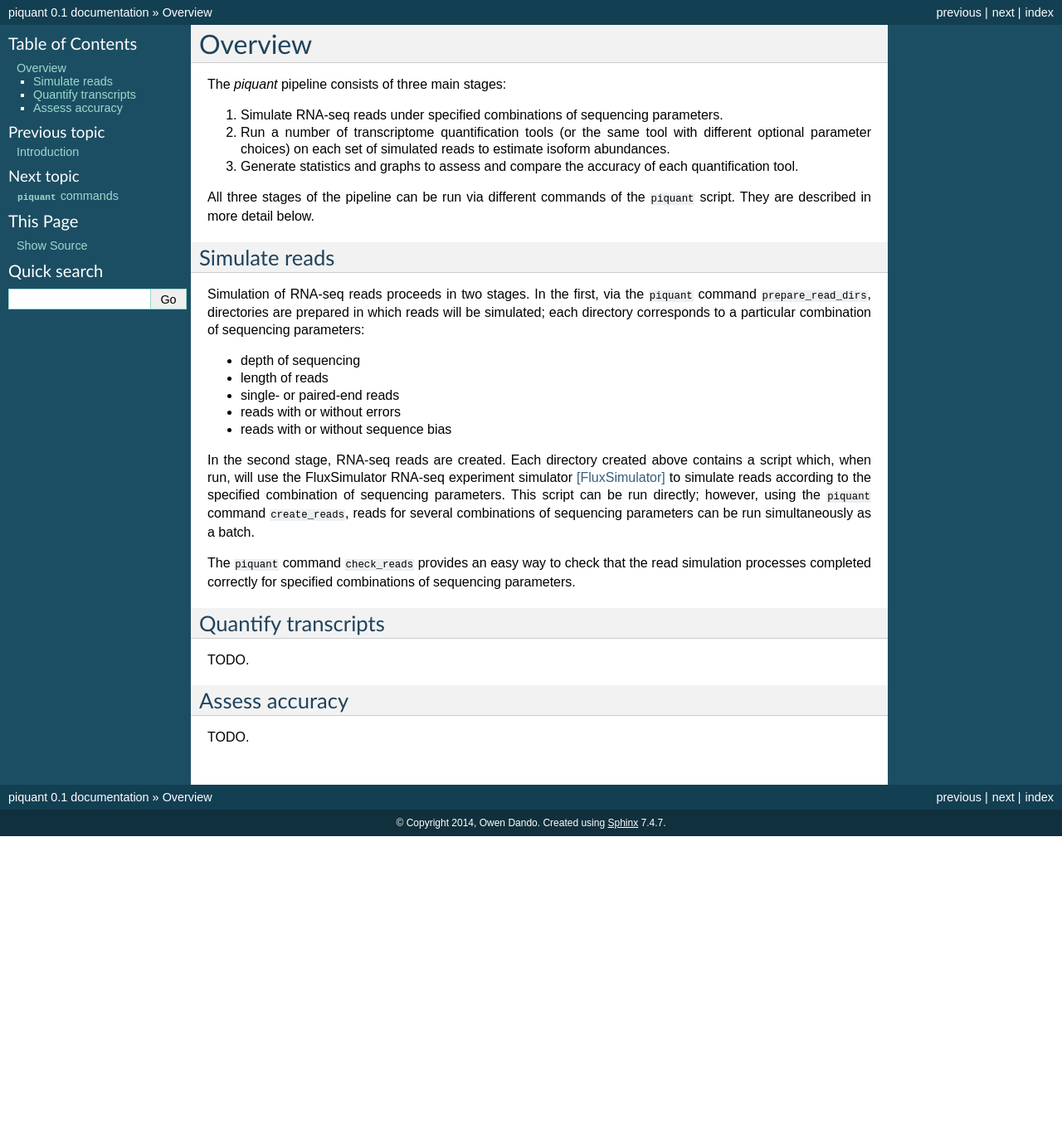
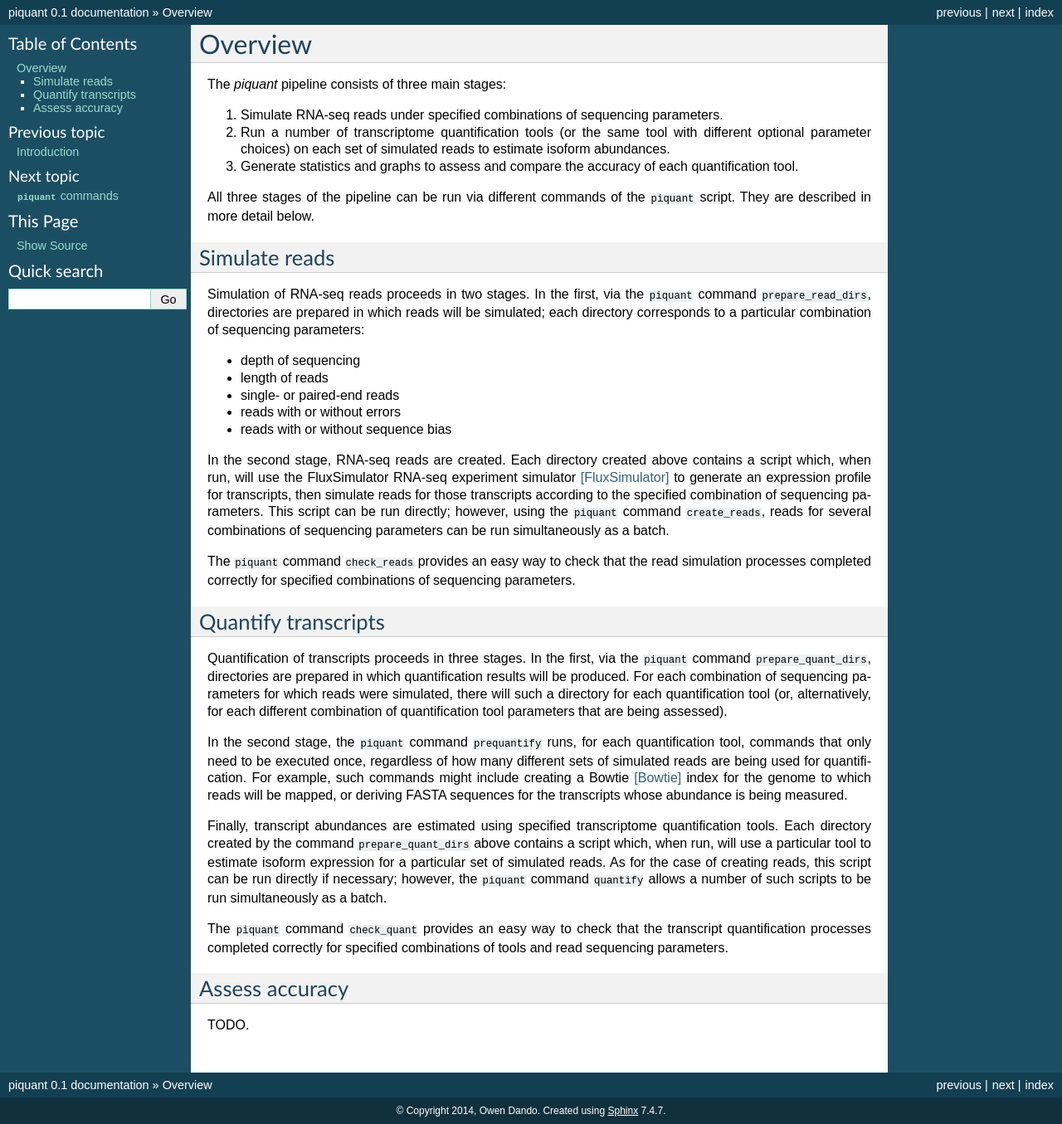
Before and after one commit to lweasel/piquant, a Sphinx documentation site: the page built from docs/overview.rst, in a window 1280 px wide. Shown: the whole page at 83% size. Built offline with Sphinx 7.4.7, drawn with Linux system fonts in a browser that asks for light colours; before the commit the page ends 1008 px from its top, so only the background shows below that.

Commit message:
Add "Quantify transcripts" to Overview document.

```diff
--- a/docs/overview.rst
+++ b/docs/overview.rst
@@ -20,14 +20,20 @@ Simulation of RNA-seq reads proceeds in two stages. In the first, via the ``piqu
 * reads with or without errors
 * reads with or without sequence bias
 
-In the second stage, RNA-seq reads are created. Each directory created above contains a script which, when run, will use the FluxSimulator RNA-seq experiment simulator [FluxSimulator]_ to simulate reads according to the specified combination of sequencing parameters. This script can be run directly; however, using the ``piquant`` command ``create_reads``, reads for several combinations of sequencing parameters can be run simultaneously as a batch.
+In the second stage, RNA-seq reads are created. Each directory created above contains a script which, when run, will use the FluxSimulator RNA-seq experiment simulator [FluxSimulator]_ to generate an expression profile for transcripts, then simulate reads for those transcripts according to the specified combination of sequencing parameters. This script can be run directly; however, using the ``piquant`` command ``create_reads``, reads for several combinations of sequencing parameters can be run simultaneously as a batch.
 
 The ``piquant`` command ``check_reads`` provides an easy way to check that the read simulation processes completed correctly for specified combinations of sequencing parameters.
 
 Quantify transcripts
 --------------------
 
-TODO.
+Quantification of transcripts proceeds in three stages. In the first, via the ``piquant`` command ``prepare_quant_dirs``, directories are prepared in which quantification results will be produced. For each combination of sequencing parameters for which reads were simulated, there will such a directory for each quantification tool (or, alternatively, for each different combination of quantification tool parameters that are being assessed).
+
+In the second stage, the ``piquant`` command ``prequantify`` runs, for each quantification tool, commands that only need to be executed once, regardless of how many different sets of simulated reads are being used for quantification. For example, such commands might include creating a Bowtie [Bowtie]_ index for the genome to which reads will be mapped, or deriving FASTA sequences for the transcripts whose abundance is being measured.
+
+Finally, transcript abundances are estimated using specified transcriptome quantification tools. Each directory created by the command ``prepare_quant_dirs`` above contains a script which, when run, will use a particular tool to estimate isoform expression for a particular set of simulated reads. As for the case of creating reads, this script can be run directly if necessary; however, the ``piquant`` command ``quantify`` allows a number of such scripts to be run simultaneously as a batch.
+
+The ``piquant`` command ``check_quant`` provides an easy way to check that the transcript quantification processes completed correctly for specified combinations of tools and read sequencing parameters.
 
 Assess accuracy
 ---------------
--- a/docs/references.rst
+++ b/docs/references.rst
@@ -1,4 +1,7 @@
 References
 ==========
 
+.. [Bowtie] Langmead et al., `Ultrafast and memory-efficient alignment of short DNA sequences to the human genome <http://genomebiology.com/2009/10/3/r25>`_, Genome Biology (2009). `Software homepage <http://bowtie-bio.sourceforge.net/index.shtml>`_.
+.. [Cufflinks] (1) Trapnell et al., `Transcript assembly and quantification by RNA-Seq reveals unannotated transcripts and isoform switching during cell differentiation <http://www.nature.com/nbt/journal/v28/n5/full/nbt.1621.html>`_, Nature Biotechnology (2010). (2) Roberts et al., `Improving RNA-Seq expression estimates by correcting for fragment bias <http://genomebiology.com/2011/12/3/R22/abstract>`_, Genome Biology (2011). `Software homepage <http://cufflinks.cbcb.umd.edu>`_.
 .. [FluxSimulator] Griebel et al., `Modelling and simulating generic RNA-Seq experiments with the flux simulator <http://nar.oxfordjournals.org/content/40/20/10073>`_, Nucleic Acids Research (2012). `Software homepage <http://sammeth.net/confluence/display/SIM/Home>`_.
+.. [TopHat] Kim et al., `TopHat2: accurate alignment of transcriptomes in the presence of insertions, deletions and gene fusions <http://genomebiology.com/2013/14/4/R36/abstract>`, Genome Biology (2013). `Software homepage <http://tophat.cbcb.umd.edu/index.shtml>`.
```
